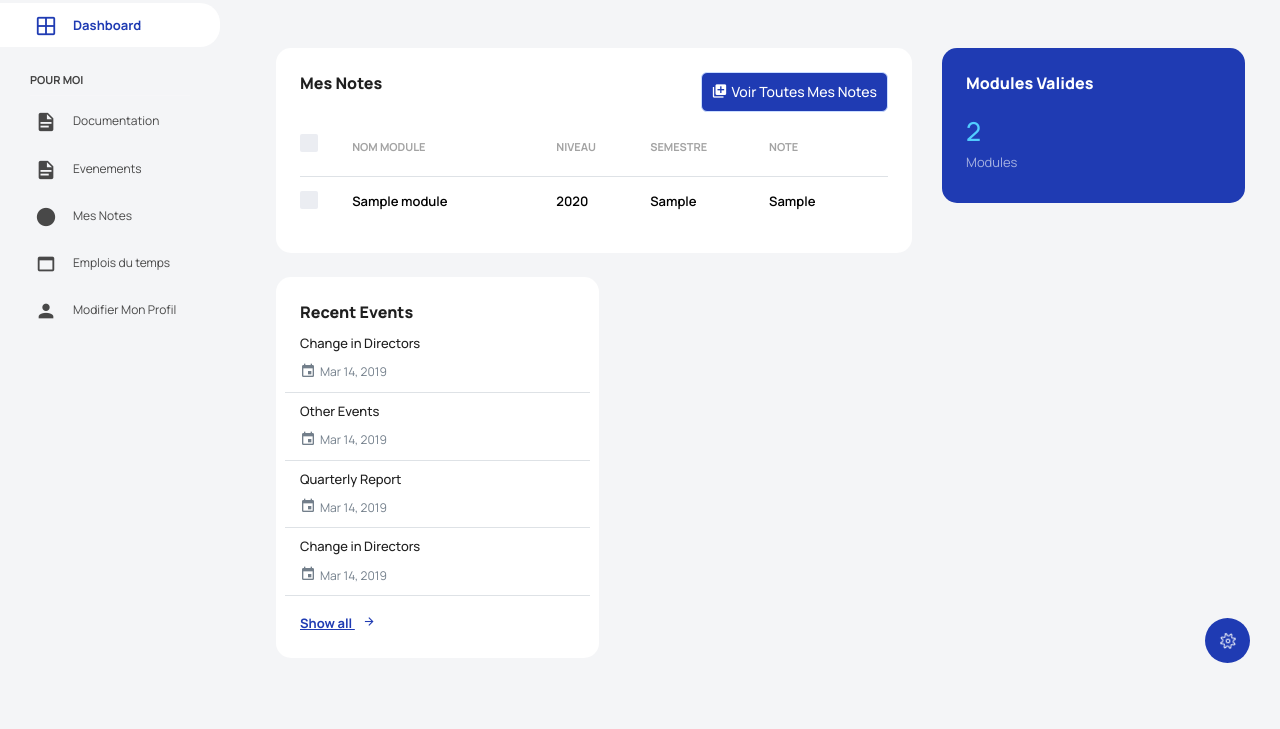
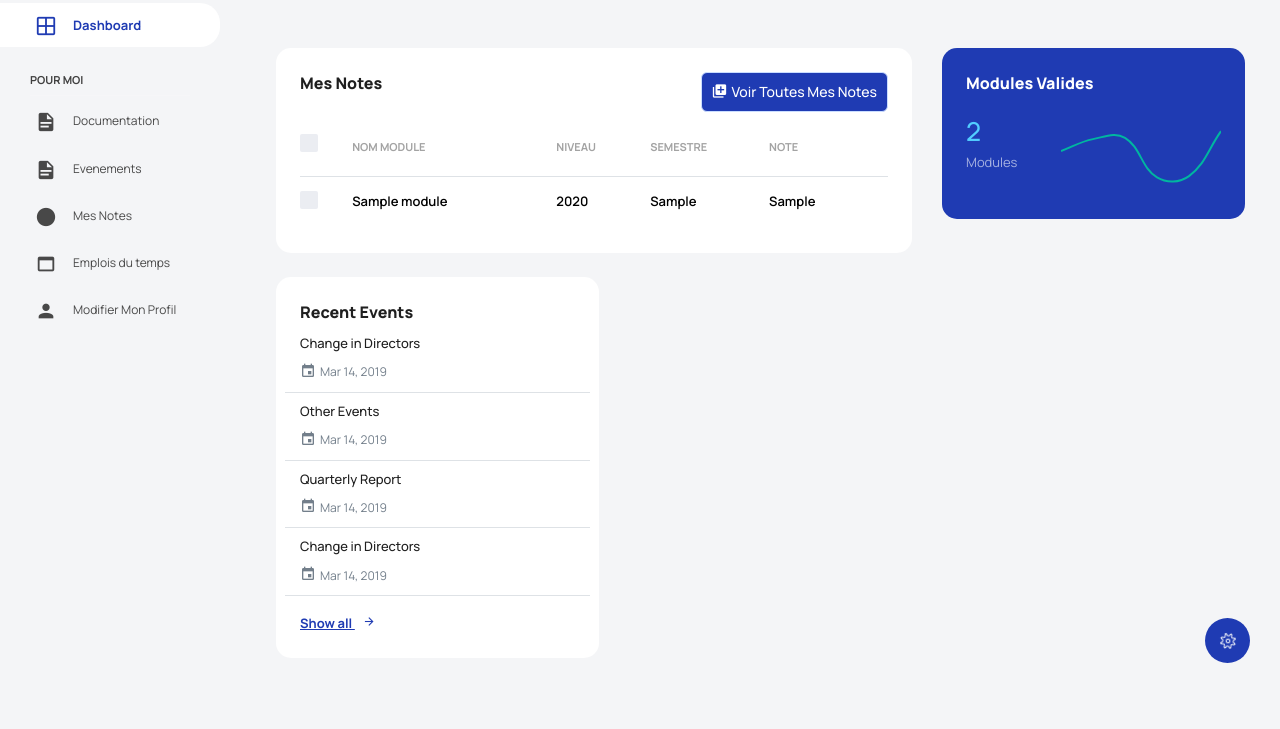
Before and after one commit to Saidgarnit/ENSAISD, a PHP site: page /ENSAISD/ in a window 1280 px wide. Shown: the part 97-826 px from the top of the page. Run offline with PHP 8.4, Linux system fonts and the light colour scheme; the visitor is signed in with stand-in values (Sample User, id 1); tables that the repository leaves empty or names only in its code hold one stand-in row (values such as "Sample post"); some libraries are stand-ins or nearby versions.

Commit message:
updated routes

```diff
--- a/Controllers/UserController.php
+++ b/Controllers/UserController.php
@@ -30,7 +30,7 @@ class UserController {
                     $_SESSION['user_email'] = $userData['email'];
 
                     // Set the URL for redirection
-                    $redirect_url = "../admin/student_profile.php";
+                    $redirect_url = "../admin/index.php";
                 } else {
                     $error_message = "Incorrect password.";
                 }
--- a/admin/index.php
+++ b/admin/index.php
@@ -174,7 +174,9 @@ $grades = $queryGrades->fetchAll(PDO::FETCH_ASSOC);
                                     <p class="status-summary-ight-white mb-1">Modules</p>
                                   </div>
                                   <div class="col-sm-8">
-
+                                    <div class="status-summary-chart-wrapper pb-4">
+                                      <canvas id="status-summary"></canvas>
+                                    </div>
                                   </div>
                                 </div>
                               </div>
--- a/views/Login.html
+++ b/views/Login.html
@@ -94,7 +94,7 @@
                 <div class="mt-3">
                     <button type="submit" class="btn btn-block btn-primary btn-lg font-weight-medium auth-form-btn">SIGN IN</button>
                 </div>
-                <div class="my-2 d-flex justify-content-between align-items-center">
+                <!-- <div class="my-2 d-flex justify-content-between align-items-center">
                     <div class="form-check">
                         <label class="form-check-label text-muted">
                             <input type="checkbox" class="form-check-input">
@@ -102,7 +102,7 @@
                         </label>
                     </div>
                     <a href="#" class="auth-link text-black">Forgot password?</a>
-                </div>
+                </div> -->
 
                 <div class="text-center mt-4 fw-light">
                     Don't have an account? <a href="Register.html" class="text-primary">Create</a>
```
